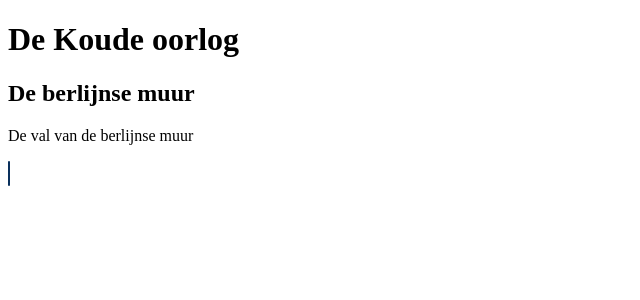
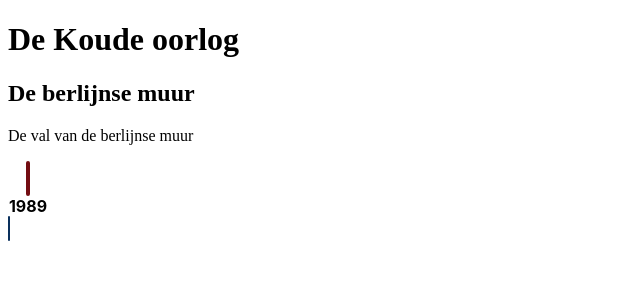
Before and after one commit to RubenZwinkels/les-koude-oorlog, a Vue app: page / in a window 1280 px wide. Shown: the top 300 px of the page, without its empty margins (0-640 px from the left). Built offline with nearby package versions, Linux system fonts and the light colour scheme.

Commit message:
[feat] line big met jaartal

```diff
--- a/src/App.vue
+++ b/src/App.vue
@@ -2,11 +2,13 @@
 	<h1>De Koude oorlog</h1>
 	<h2>De berlijnse muur</h2>
 	<p>De val van de berlijnse muur</p>
+	<line-big :year="1989"/>
 	<line-small />
 </template>
 
 <script setup>
-import lineSmall from "@/components/timeline/lines/line-small.vue"
+import lineBig from "@/components/timeline/lines/line-big.vue"
+import lineSmall from  "@/components/timeline/lines/line-small.vue"
 </script>
 
 <style lang="scss"></style>
--- a/src/components/timeline/lines/line-big.vue
+++ b/src/components/timeline/lines/line-big.vue
@@ -1,8 +1,20 @@
 <template>
-  <div class="line"></div>
+  <div id="wrapper">
+    <div class="line"></div>
+    <a>{{ year }}</a>
+  </div>
 </template>
 
-<script setup></script>
+<script setup lang="ts">
+import { defineProps } from "vue";
+
+const props = defineProps({
+  year: {
+    type: Number,
+    required: true,
+  },
+});
+</script>
 
 <style scoped lang="scss">
 @import "@/styles/variables.scss";
@@ -15,4 +27,12 @@
   border-radius: 5px;
   border-width: 1px;
 }
+
+#wrapper {
+	width: 40px;
+	display: flex;
+	flex-direction: column;
+	justify-content: center;
+	align-items: center;
+}
 </style>
```
